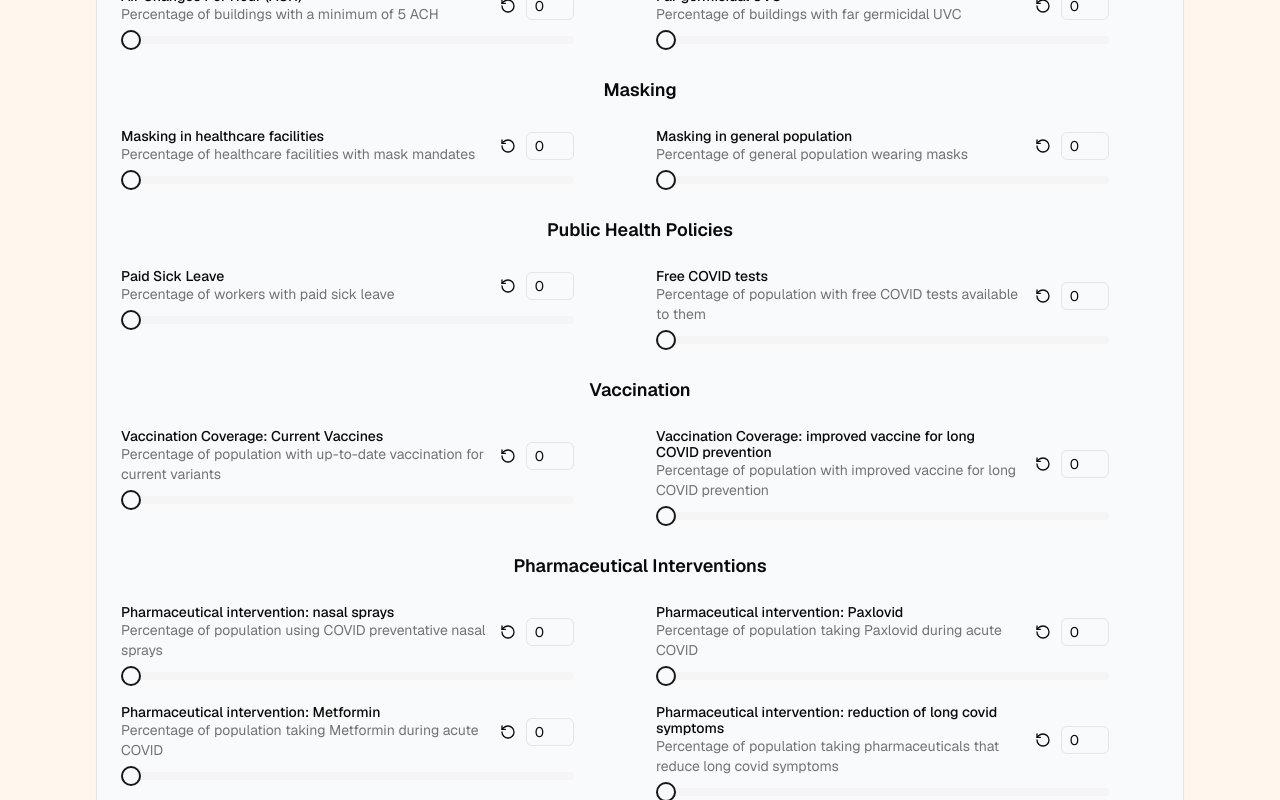
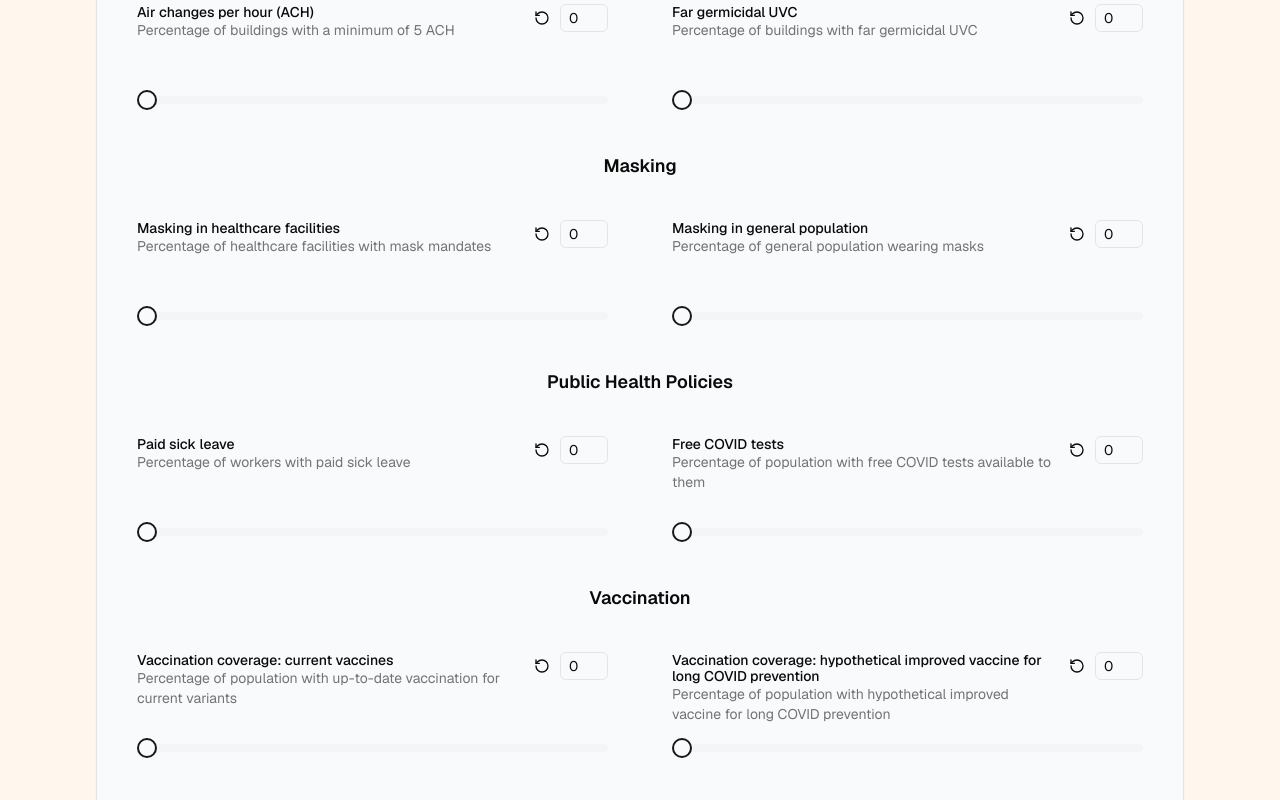
Before and after one commit to DevinCLane/long-covid-dalys, a React (Vite) app: page / in a window 1280 px wide. Shown: the part 1240-2040 px from the top of the page. Built offline with nearby package versions, Linux system fonts and the light colour scheme.

Commit message:
fixed sizing for interventions areas for horizontal slider alignment

```diff
--- a/src/components/LC-DALYs.tsx
+++ b/src/components/LC-DALYs.tsx
@@ -58,7 +58,7 @@ const INTERVENTIONS: Intervention[] = [
     key: "airExchangeRate",
     group: "air",
     ariaLabel: "Air Changes Per Hour (ACH)",
-    sliderLabel: "Air Changes Per Hour (ACH)",
+    sliderLabel: "Air changes per hour (ACH)",
     sliderSubLabel: "Percentage of buildings with a minimum of 5 ACH",
     sliderMin: 0,
     sliderMax: 100,
@@ -114,7 +114,7 @@ const INTERVENTIONS: Intervention[] = [
     key: "sickLeave",
     group: "publicHealth",
     ariaLabel: "Paid Sick Leave",
-    sliderLabel: "Paid Sick Leave",
+    sliderLabel: "Paid sick leave",
     sliderSubLabel: "Percentage of workers with paid sick leave",
     sliderMin: 0,
     sliderMax: 52,
@@ -143,7 +143,7 @@ const INTERVENTIONS: Intervention[] = [
     key: "vaccinationCurrent",
     group: "vaccination",
     ariaLabel: "Vaccination Coverage: Current Vaccines",
-    sliderLabel: "Vaccination Coverage: Current Vaccines",
+    sliderLabel: "Vaccination coverage: current vaccines",
     sliderSubLabel:
       "Percentage of population with up-to-date vaccination for current variants",
     sliderMin: 0,
@@ -160,9 +160,9 @@ const INTERVENTIONS: Intervention[] = [
     ariaLabel:
       "Vaccination Coverage: Improved Vaccines for Long COVID Prevention",
     sliderLabel:
-      "Vaccination Coverage: improved vaccine for long COVID prevention",
+      "Vaccination coverage: hypothetical improved vaccine for long COVID prevention",
     sliderSubLabel:
-      "Percentage of population with improved vaccine for long COVID prevention",
+      "Percentage of population with hypothetical improved vaccine for long COVID prevention",
     sliderMin: 0,
     sliderMax: 100,
     sliderStep: 5,
@@ -205,7 +205,7 @@ const INTERVENTIONS: Intervention[] = [
     key: "metformin",
     group: "pharma",
     ariaLabel: "Pharmaceutical Interventions: Metformin",
-    sliderLabel: "Pharmaceutical intervention: Metformin",
+    sliderLabel: "Pharmaceutical intervention: metformin",
     sliderSubLabel:
       "Percentage of population taking Metformin during acute COVID",
     sliderMin: 0,
--- a/src/components/intervention-area.tsx
+++ b/src/components/intervention-area.tsx
@@ -33,7 +33,7 @@ export function InterventionArea({
         <label htmlFor={id} className="sr-only">
           {ariaLabel}
         </label>
-        <div className="w-[90%]">
+        <div className="m-4">
           <InterventionsSlider
             label={sliderLabel}
             sublabel={sliderSubLabel}
--- a/src/components/interventions-slider.tsx
+++ b/src/components/interventions-slider.tsx
@@ -54,8 +54,8 @@ function InterventionsSlider({
 
   return (
     <div className={cn("w-full space-y-3", className)}>
-      <div className="flex items-center justify-between gap-2">
-        <div>
+      <div className="flex items-start justify-between gap-2">
+        <div className="min-h-20">
           <Label>{label}</Label>
           {sublabel && (
             <p className="text-sm text-muted-foreground">{sublabel}</p>
```
